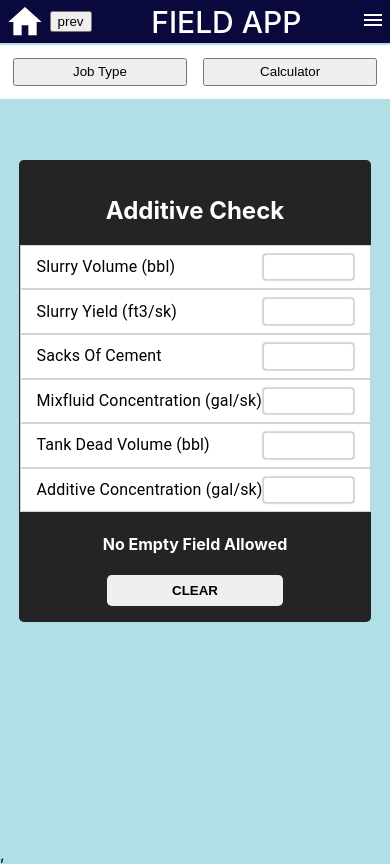
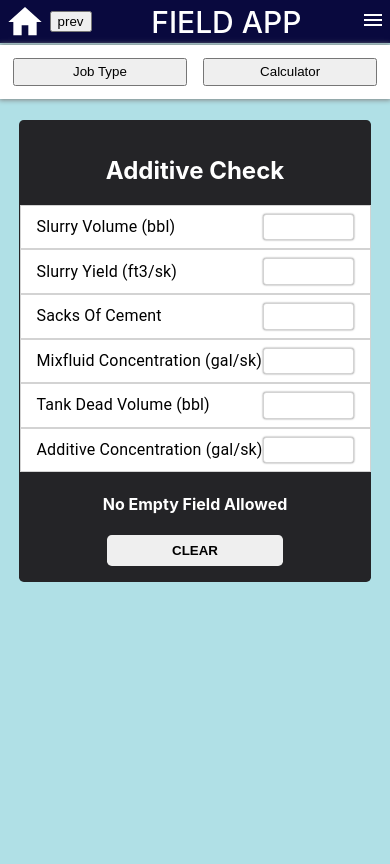
Before and after one commit to Alexcoder/riglex, a React (Create React App) app: page /additive in a window 390 px wide. Built offline with nearby package versions, Linux system fonts and the light colour scheme.

Commit message:
refactor navbar for small device

```diff
--- a/src/components/Additive/Additive.css
+++ b/src/components/Additive/Additive.css
@@ -5,9 +5,9 @@
     justify-content: center;
     position: relative;
     width: 30%;
-    min-height: 100vh;
+    /* min-height: 100vh; */
     padding-bottom: 2rem;
-    padding-top: 7rem;
+    padding-top: 4.5rem;
 }
 
 .additive-container >div{
@@ -39,6 +39,6 @@
     .additive-container >div{
         width:90%;
         position: fixed;
-        top: 10rem;
+        top: 7.5rem;
     }
 }
--- a/src/components/NavBar/SmallDevice/styles.css
+++ b/src/components/NavBar/SmallDevice/styles.css
@@ -10,6 +10,7 @@
         left: 0;
         right: 0;
         background-color: white;
+        box-shadow: 0px 0px 5px 1px gray;
       }
       .small button{
         flex: 1 1 50%;
```
